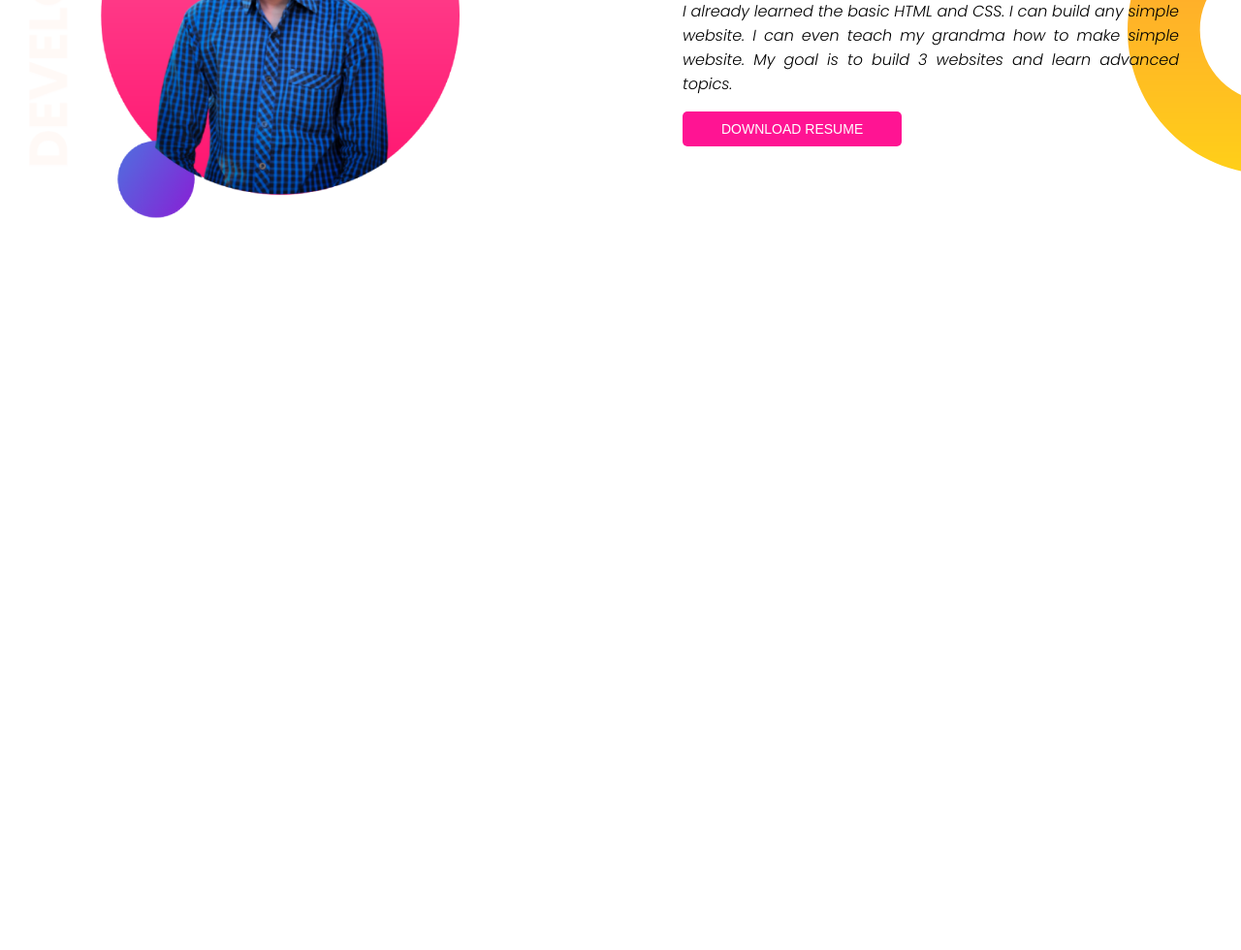
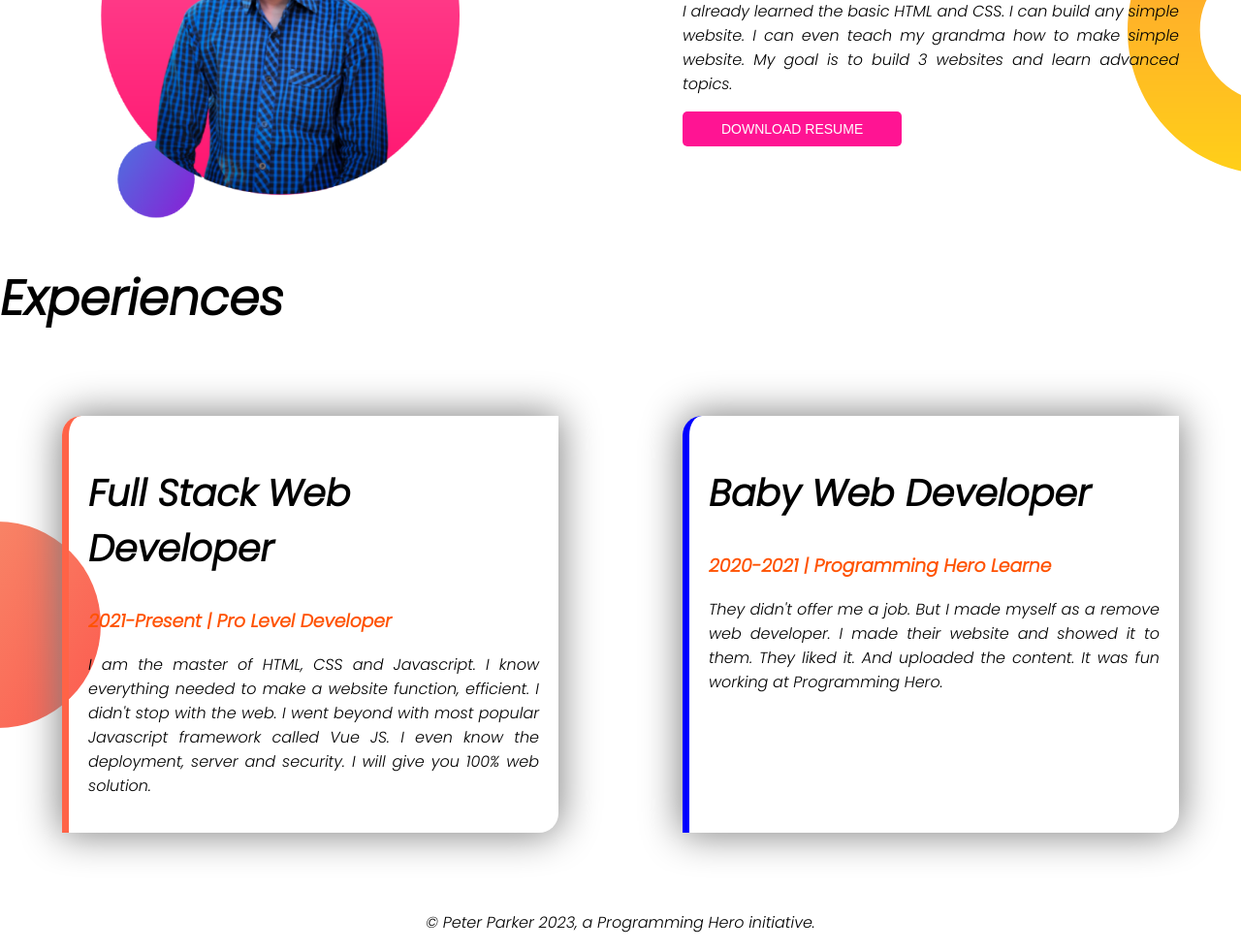
Before and after one commit to AbuRaihan1/gorib-portfollio, a plain HTML site: page index.html in a window 1280 px wide. Shown: the part 630-1610 px from the top of the page at 97% size. Before the commit the page ends 882 px from the top, so only its background shows below. Drawn offline with Linux system fonts and the light colour scheme.

Commit message:
done basic portfollio

```diff
--- a/index.html
+++ b/index.html
@@ -16,7 +16,7 @@
 <body>
     <section class="header-section">
         <div class="header-content">
-            <h1>welcome To</h1>
+            <h1>Welcome To</h1>
             <h1> <span class="highlight-name">Peter Parker</span> World</h1>
             <h3>Build Climber and Train Stopper</h3>
             <p>You might saw me jumping, climbing buildings, and stopping trains. But nobody pays me a dime for that
@@ -31,7 +31,7 @@
         </div>
     </section>
 
-    <section class="header-section">
+    <section class="under-header-section">
 
         <div class="header-content">
             <img src="images/raihan-main-photo.png" alt="">
@@ -46,8 +46,33 @@
             <button class="hire-me">DOWNLOAD RESUME</button>
         </div>
 
+    </section>
 
+    <section class="experience">
+        <h1>Experiences</h1>
+        <div class="experience-item-wrapper">
+            <div class="full-stack-dev experience-item">
+                <h2>Full Stack Web Developer</h2>
+                <h3>2021-Present | Pro Level Developer</h3>
+                <p>I am the master of HTML, CSS and Javascript. I know everything needed to make a website function,
+                    efficient. I didn't stop with the web. I went beyond with most popular Javascript framework called
+                    Vue JS. I even know the deployment, server and security. I will give you 100% web solution.</p>
+            </div>
+
+            <div class="baby-stack-dev experience-item">
+                <h2>Baby Web Developer</h2>
+                <h3>2020-2021 | Programming Hero Learne</h3>
+                <p>They didn't offer me a job. But I made myself as a remove web developer. I made their website and
+                    showed it to them. They liked it. And uploaded the content. It was fun working at Programming Hero.
+                </p>
+            </div>
+
+        </div>
     </section>
+
+    <footer>
+        <p>© Peter Parker 2023, a Programming Hero initiative.</p>
+    </footer>
 
 </body>
 
--- a/style.css
+++ b/style.css
@@ -43,8 +43,48 @@ h1 {
     text-transform: uppercase;
     padding: 10px 40px;
 }
+.under-header-section{
+    display: flex;
+}
 .header-content-2{
     background-image: url(images/dream-bg.png);
     background-repeat: no-repeat;
     background-position: right;
 }
+
+.experience-item-wrapper{
+    display: flex;
+    background-image: url(images/exp-bg.png);
+    background-repeat: no-repeat;
+    background-position:left;
+}
+
+.experience-item{
+    width: 50%;
+    margin: 5%;
+    box-shadow: 0px 0px 40px 2px gray;
+    padding: 20px;
+    border-radius: 20px 0px;
+}
+
+.experience-item h2{
+    font-size: 38px;
+}
+.experience-item h3{
+    color: #ff5200;
+}
+.experience-item p{
+    text-align: justify;
+}
+
+.baby-stack-dev{
+    border-left:7px solid blue;
+}
+
+.full-stack-dev{
+    border-left: 7px solid tomato;
+}
+
+footer p{
+    text-align: center;
+}
```
Also changed, not shown: images/exp-bg.png (added).
